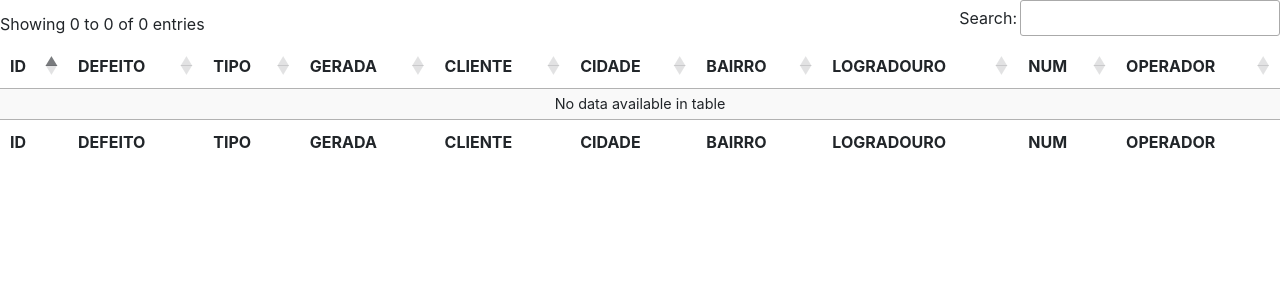
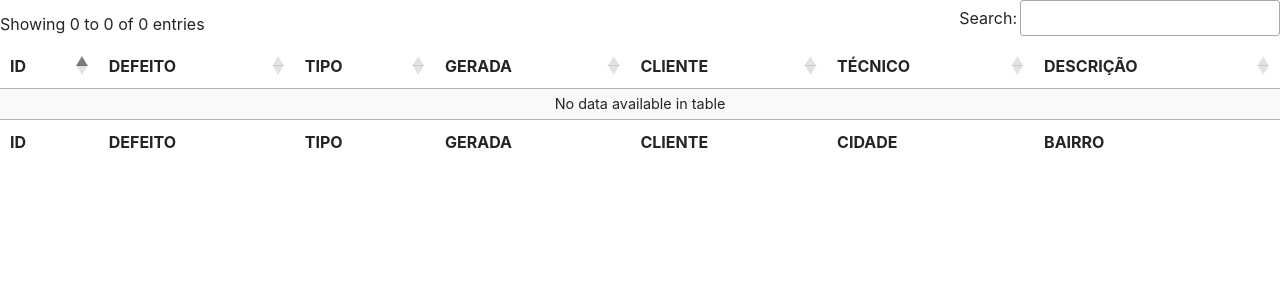
Before and after one commit to douglasms90/flask, a Flask app: page /backoffice in a window 1280 px wide. Shown: the part 56-356 px from the top of the page. Run offline with Flask 2, Linux system fonts and the light colour scheme; data that the repository does not hold is empty; some libraries are stand-ins or nearby versions.

Commit message:
backoffice crud current_date

```diff
--- a/app/controllers/backoffice.py
+++ b/app/controllers/backoffice.py
@@ -1,22 +1,19 @@
 from flask import render_template
-from datetime import date, timedelta
+from datetime import date
 import flask_excel as excel
 
 from app import app
 from app.models.tables import databaseConnection
 
 
-@app.route("/backoffice", methods = ["GET", "POST"])
+@app.route("/backoffice", methods = ["GET"])
 def backoffice():
   connect = databaseConnection("dbname='mkData3.0' user='cliente_r' host='177.184.72.6' password='Cl13nt_R'")
-  database = connect.consult("""SELECT os.codos, df.descricao_defeito, tp.descricao, os.data_abertura, cl.nome_razaosocial, cd.cidade, ba.bairro, lo.logradouro, os.num_endereco, os.operador
+  database = connect.consult("""SELECT os.codos, df.descricao_defeito, tp.descricao, os.dt_hr_fechamento_tec, cl.nome_razaosocial, os.operador_fech_tecnico, os.servico_prestado
     FROM mk_os os
     FULL OUTER JOIN mk_os_tipo tp ON os.tipo_os = tp.codostipo
     JOIN mk_pessoas cl ON os.cliente = cl.codpessoa
     JOIN mk_os_defeitos df ON os.defeito_associado = df.coddefeito
-    JOIN mk_cidades cd ON os.cd_cidade = cd.codcidade
-    JOIN mk_bairros ba ON os.cd_bairro = ba.codbairro
-    JOIN mk_logradouros lo ON os.cd_logradouro = lo.codlogradouro
-    WHERE status='1' AND tipo_os in ('4','15','18') AND fechamento_tecnico='N' ORDER BY cd.cidade asc""")
+    WHERE  tipo_os in ('4','15','18') AND fechamento_tecnico='S' AND data_abertura = CURRENT_DATE ORDER BY os.data_abertura desc""")
   connect.close()
   return render_template("backoffice.html", rows = database)
--- a/app/templates/backoffice.html
+++ b/app/templates/backoffice.html
@@ -45,11 +45,8 @@
         <th>TIPO</th>
         <th>GERADA</th>
         <th>CLIENTE</th>
-        <th>CIDADE</th>
-        <th>BAIRRO</th>
-        <th>LOGRADOURO</th>
-        <th>NUM</th>
-        <th>OPERADOR</th>
+        <th>TÉCNICO</th>
+        <th>DESCRIÇÃO</th>
       </tr>
     </thead>
     <tbody>
@@ -58,13 +55,10 @@
           <td>{{ row[0] }}</td>
           <td>{{ row[1] }}</td>
           <td>{{ row[2] }}</td>
-          <td>{{ row[3].strftime('%d/%m/%Y') }}</td>
+          <td>{{ row[3] }}</td>
           <td>{{ row[4] }}</td>
           <td>{{ row[5] }}</td>
           <td>{{ row[6] }}</td>
-          <td>{{ row[7].title() }}</td>
-          <td>{{ row[8] }}</td>
-          <td>{{ row[9].title() }}</td>
         </tr>
       {% endfor %}
     </tbody>
@@ -77,9 +71,6 @@
         <th>CLIENTE</th>
         <th>CIDADE</th>
         <th>BAIRRO</th>
-        <th>LOGRADOURO</th>
-        <th>NUM</th>
-        <th>OPERADOR</th>
       </tr>
     </tfoot>
   </table>
```
Also changed, not shown: 1 other file.
